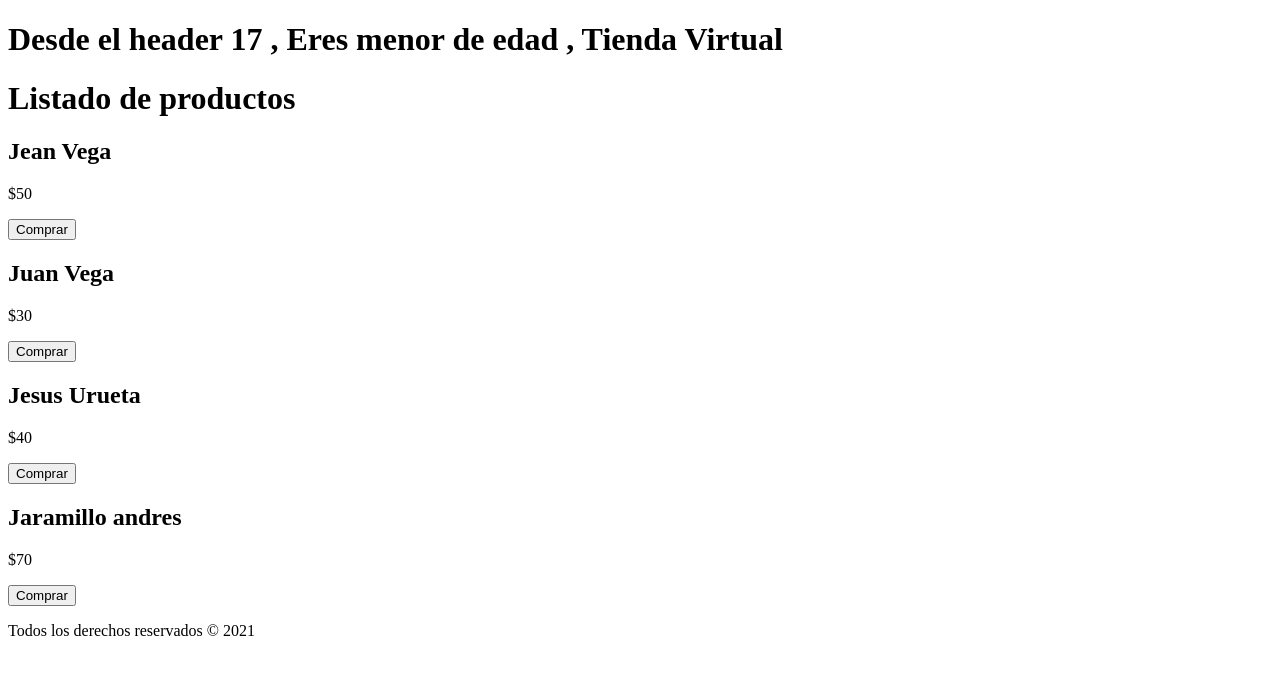
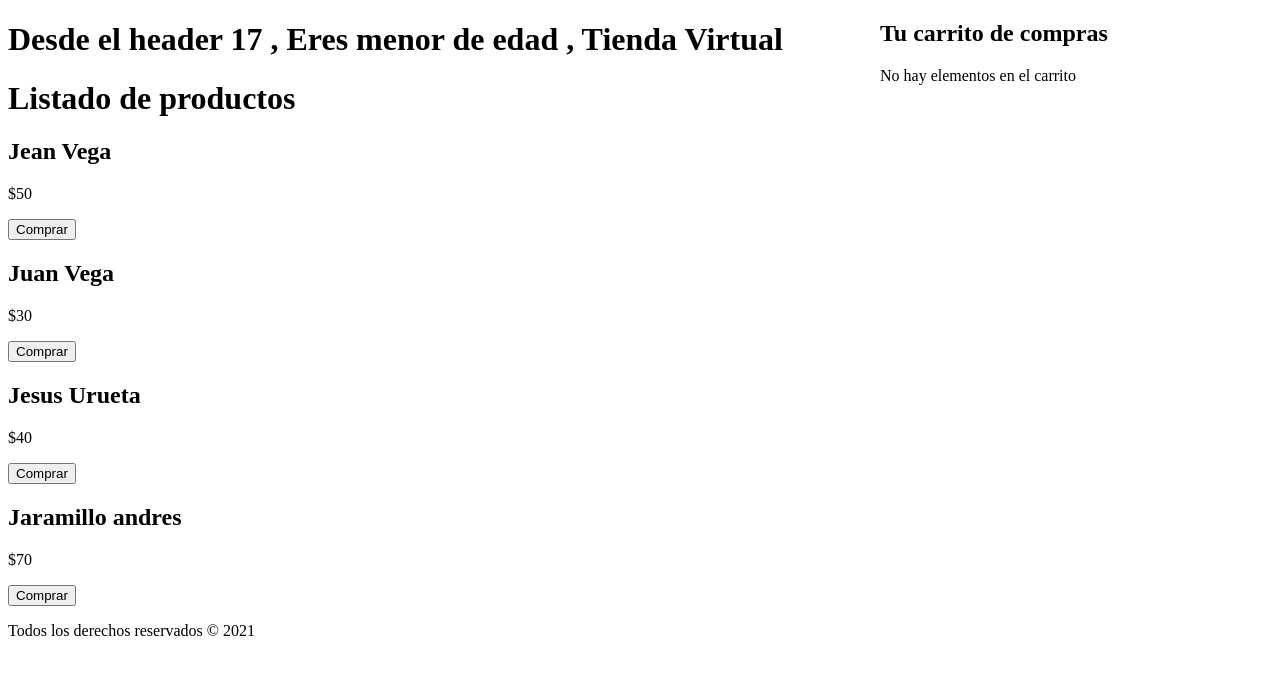
Before and after one commit to jeanv046/ReactClass, a React (Create React App) app in the folder basicos/: page / in a window 1280 px wide. Shown: the top 674 px of the page. Built offline with nearby package versions, Linux system fonts and the light colour scheme.

Commit message:
Carrito Finish

```diff
--- a/basicos/src/App.js
+++ b/basicos/src/App.js
@@ -2,6 +2,7 @@ import React, { Fragment, useState } from "react";
 import Header from "./components/Header";
 import Footer from "./components/Footer";
 import Producto from "./components/Producto";
+import Carrito from "./components/Carrito";
 
 function App() {
   //Crear listado de productos
@@ -32,6 +33,12 @@ function App() {
           agregarProducto={agregarProducto}
         />
       ))}
+
+      <Carrito
+        carrito={carrito}
+        agregarProducto={agregarProducto}
+      />
+
       <Footer fecha={fecha} />
     </Fragment>
   );
--- /dev/null
+++ b/basicos/src/components/Carrito.js
@@ -0,0 +1,24 @@
+import React from "react";
+import Producto from "./Producto";
+import "./carrito.css";
+
+const Carrito = ({ carrito, agregarProducto }) => (
+
+    <div className="carrito">
+      <h2>Tu carrito de compras</h2>
+
+      {carrito.length === 0
+      ?<p>No hay elementos en el carrito</p>
+      : carrito.map((producto) => (
+        <Producto
+            key={producto.id}
+            producto={producto}
+            carrito={carrito}
+            agregarProducto={agregarProducto}
+        />
+      ))}
+    </div>
+
+);
+
+export default Carrito;
--- a/basicos/src/components/Producto.js
+++ b/basicos/src/components/Producto.js
@@ -7,17 +7,42 @@ const Producto = ({ producto, carrito, agregarProducto, productos }) => {
   //Agregar producto al carrito
   const seleccionarProducto = (id) => {
       const producto = productos.filter(producto => producto.id === id)[0];
-      console.log(producto);
+      agregarProducto([
+          ...carrito, producto
+      ]);
   }
+
+  //Eliminar producto del carrito
+  const eliminarProducto = id => {
+      const productos = carrito.filter(producto => producto.id !== id);
+
+      //Colocar los productos en el states
+      agregarProducto(productos);
+  }
+
 
   return (
     <div>
       <h2>{nombre}</h2>
       <p>${precio}</p>
-      <button
-        type="button"
-        onClick={ () => seleccionarProducto(id)}
-      >Comprar</button>
+      {productos
+      ?
+        (
+                <button
+                type="button"
+                onClick={ () => seleccionarProducto(id)}
+            >Comprar</button>
+        )
+
+
+      :
+        (
+                <button
+                type="button"
+                onClick={ () => eliminarProducto(id) }
+            >Eliminar</button>
+        )
+      }
     </div>
   );
 };
--- /dev/null
+++ b/basicos/src/components/carrito.css
@@ -0,0 +1,7 @@
+.carrito{
+    position: fixed;
+    top: 0;
+    right: 0;
+    background-color: white;
+    width: 400px;
+}
```
